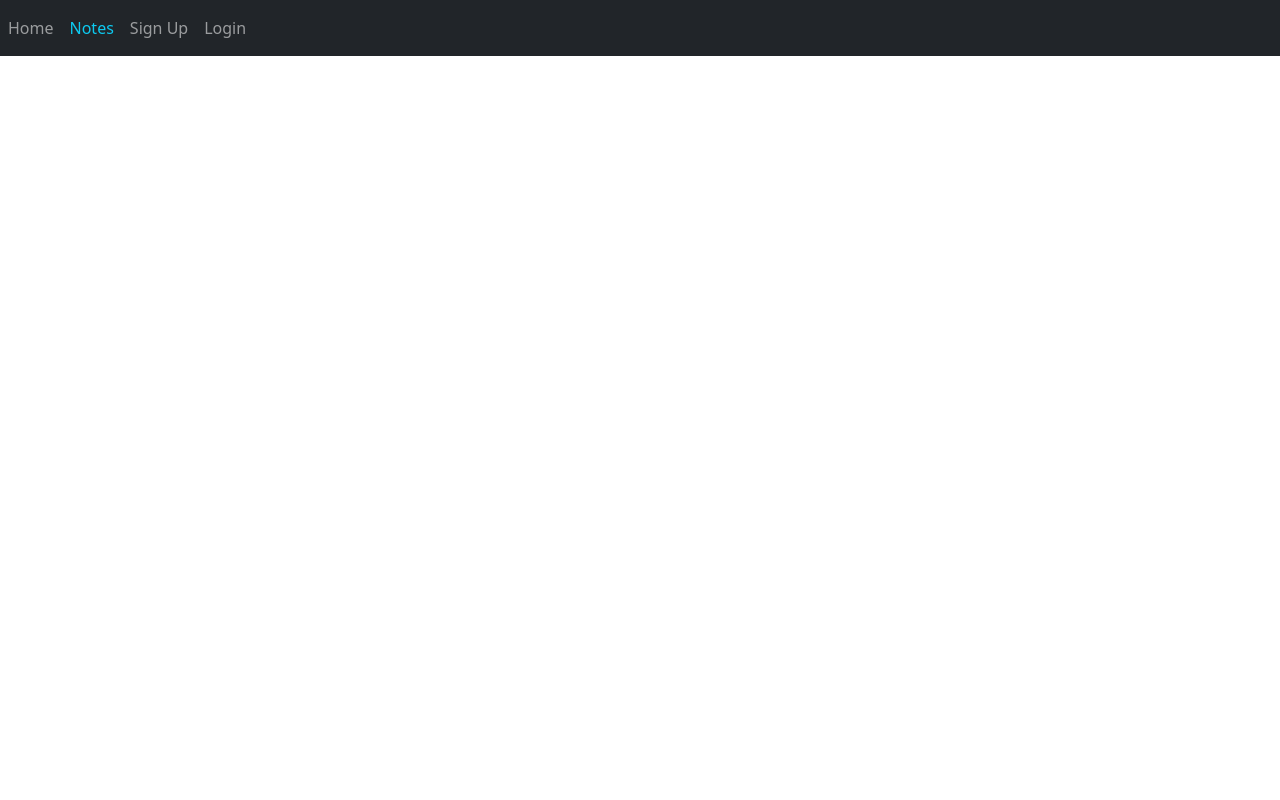
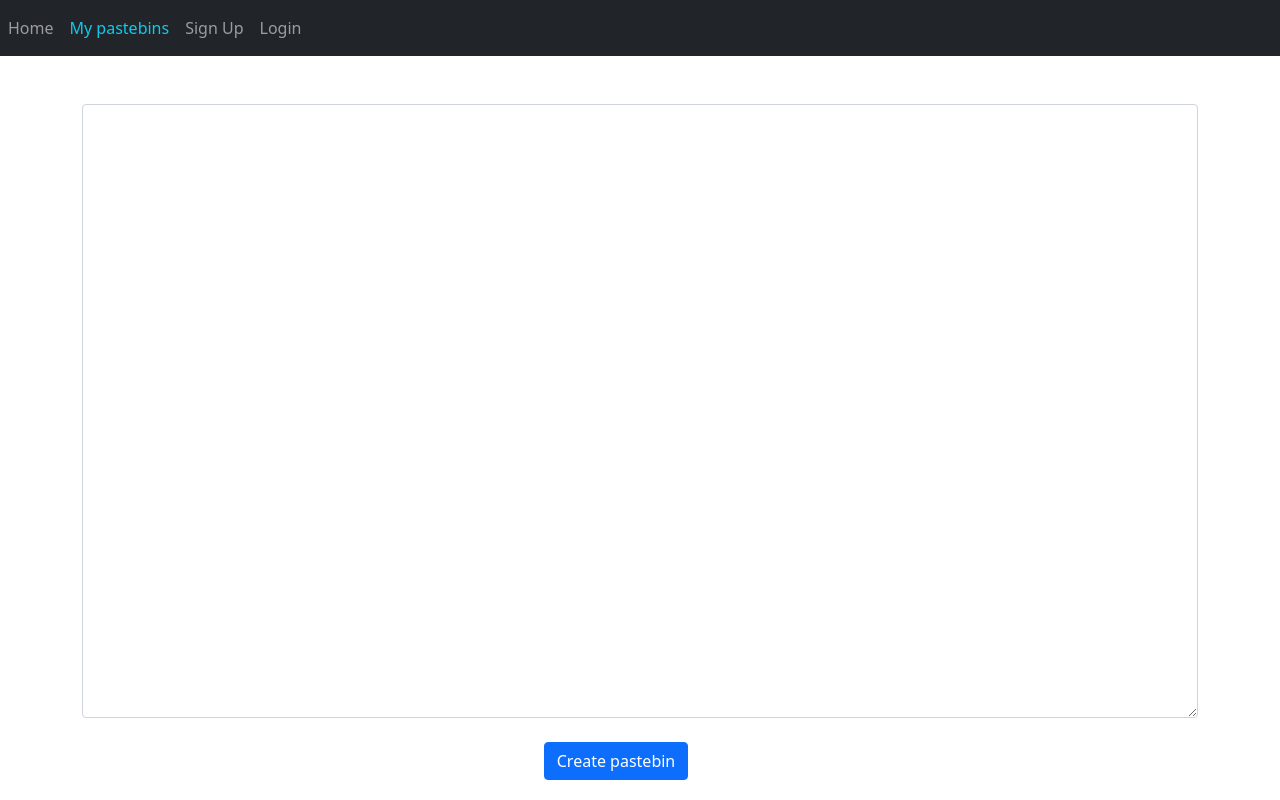
Before and after one commit to syqu22/flask-pastebin, a Flask app: page / in a window 1280 px wide. Run offline with Flask 2, Linux system fonts and the light colour scheme.

Commit message:
More refactoring before bigger changes

```diff
--- a/web/auth.py
+++ b/web/auth.py
@@ -57,6 +57,8 @@ def check_input(username, email, password1, password2):
         flash("Email must be greater than 3 characters.", category="error")
     elif len(password1) < 5:
         flash("Password must be at least 5 characters long.", category="error")
+    elif len(password1) > 20:
+        flash("Password can not be longer than 20 characters.", category="error")
     elif password1 != password2:
         flash("Passwords are not the same.", category="error")
     else:
--- a/web/templates/base.html
+++ b/web/templates/base.html
@@ -6,7 +6,7 @@
 
         <!-- Bootstrap CSS-->
         <link href="https://cdn.jsdelivr.net/npm/bootstrap@5.0.0-beta3/dist/css/bootstrap.min.css" rel="stylesheet" integrity="sha384-eOJMYsd53ii+scO/bJGFsiCZc+5NDVN2yr8+0RDqr0Ql0h+rP48ckxlpbzKgwra6" crossorigin="anonymous">
-
+        <link rel="stylesheet" type="text/css" href="{{ url_for('static',filename='styles/style.css') }}">
         <title>Flask Pastebin</title>
     </head>
     <body>
@@ -17,7 +17,7 @@
             <div class="collapse navbar-collapse" id="navbar">
                 <div class="navbar-nav">
                   <a class="nav-item nav-link" id="home"  href="/">Home</a>
-                  <a class="nav-item nav-link yellow text-info" id="notes" href="/notes">Notes</a>
+                  <a class="nav-item nav-link yellow text-info" id="pastebins" href="/pastebins">My pastebins</a>
                   {% if user.is_authenticated %}
                     <a class="nav-item nav-link" id="logout" href="/logout">Logout</a>
                   {% else %}
--- a/web/templates/home.html
+++ b/web/templates/home.html
@@ -1,4 +1,17 @@
-{% extends "base.html" %}{% block content
+{% extends "base.html" %} {% block content
     %}
-
+    <ul class="list-group list-group-flush" id="notes">
+      {% for note in user.notes %}
+      <li class="list-group-item">
+        {{ note.content }}
+      </li>
+      {% endfor %}
+    </ul>
+    <form method="POST">
+      <textarea rows=25 style="height:100%" name="pastebin" id="pastebin" class="form-control mt-5"></textarea>
+      <br />
+      <div align="center">
+        <button type="submit" class="btn btn-primary me-5">Create pastebin</button>
+      </div>
+    </form>
     {% endblock %}
--- /dev/null
+++ b/web/templates/pastebins.html
@@ -0,0 +1,4 @@
+{% extends "base.html" %} {% block content
+    %}
+
+    {% endblock %}
--- a/web/templates/sign_up.html
+++ b/web/templates/sign_up.html
@@ -15,6 +15,9 @@
         <label for="password1">Password</label>
         <input type="password" class="form-control" id="password1" name="password1" placeholder="Enter password" />
     </div>
+    <small id="passwordHelpBlock" class="form-text text-muted">
+        Your password must be 6-20 characters long, contain letters and numbers, and must not contain spaces, special characters, or emoji.
+      </small>
     <div class="form-group">
         <label for="password2">Confirm password</label>
         <input type="password" class="form-control" id="password2" name="password2" placeholder="Confirm password" />
--- a/web/views.py
+++ b/web/views.py
@@ -6,26 +6,25 @@ import json
 
 views = Blueprint("views", __name__)
 
-#@views.route("/notes", methods=["GET", "POST"])
-#@login_required
-#def notes():
-#    if request.method == "POST":
-#        note = request.form.get("note")
-#
-#        if len(note) < 1:
-#            flash("Note is too short!", category="error")
-#        else:
-#            new_note = Note(content=note, user_id=current_user.id)
-#            db.session.add(new_note)
-#            db.session.commit()
-#            flash("Note added!", category="success")
-#
-#
- #   return render_template("notes.html", user=current_user)
+@views.route("/", methods=["GET", "POST"])
+def home():
+   if request.method == "POST":
+      pass
+      #note = request.form.get("note")
 
-@views.route("/")
-def home():
+      #if len(note) < 1:
+      #   flash("Note is too short!", category="error")
+      #else:
+      #   new_note = Note(content=note, user_id=current_user.id)
+      #   db.session.add(new_note)
+      #   db.session.commit()
+      #   flash("Note added!", category="success")
    return render_template("home.html", user=current_user)
+
+@views.route("/pastebins")
+@login_required
+def pastebins():
+   return render_template("pastebins.html", user=current_user)
 
 #@views.route("/delete-note", methods=["POST"])
 #@login_required
```
Also changed, not shown: web/templates/notes.html (deleted, +0 -18 lines), web/static/styles/style.css (added).
